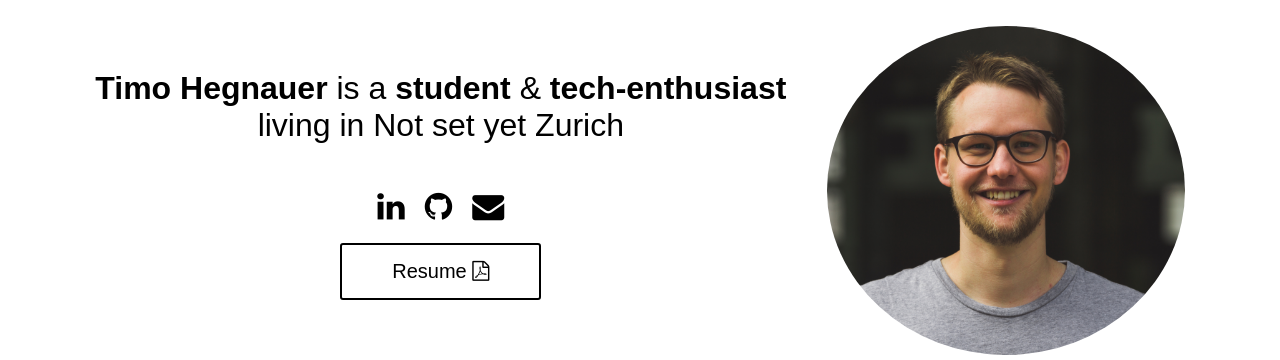
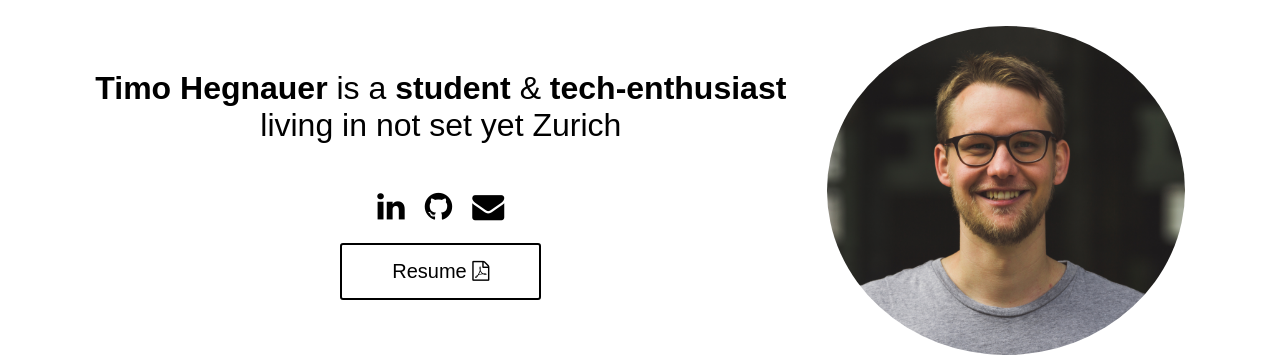
Before and after one commit to timohe/personalPage, a React (Create React App) app: page / in a window 1280 px wide. Shown: the part 155-515 px from the top of the page. Built offline with nearby package versions, Linux system fonts and the light colour scheme; no server answers.

Commit message:
finxes for weather display

```diff
--- a/src/components/Welcome.js
+++ b/src/components/Welcome.js
@@ -19,19 +19,16 @@ class Welcome extends Component {
       })
   }
 
+  formatCurrentWeather (currentWeather) {
+    return currentWeather.toLowerCase()
+  }
 
 
   render() {
-
-
-    console.log("This is the current weather in render " + JSON.stringify(this.state.currentWeather))
-    // let currentWeather = '🌃'
-    // this.state.current === 'none' ? null : currentWeather = this.formatCurrentWeather(this.state.current.weatherPrimary)
-
     return (
       <div className="Welcome section">
 
-        <h1 className="welcome-intro"><strong>Timo Hegnauer</strong> is a <strong>student </strong>&<strong> tech-enthusiast</strong> living in {this.state.currentWeather} Zurich
+        <h1 className="welcome-intro"><strong>Timo Hegnauer</strong> is a <strong>student </strong>&<strong> tech-enthusiast</strong> living in {this.formatCurrentWeather(this.state.currentWeather)} Zurich
         <br/>
         <br/>
           <a href="https://linkedin.com/in/timohegnauer" target="_blank" rel="noopener noreferrer"><i className="fa fa-linkedin i-hov" aria-hidden="true"/></a>
```
